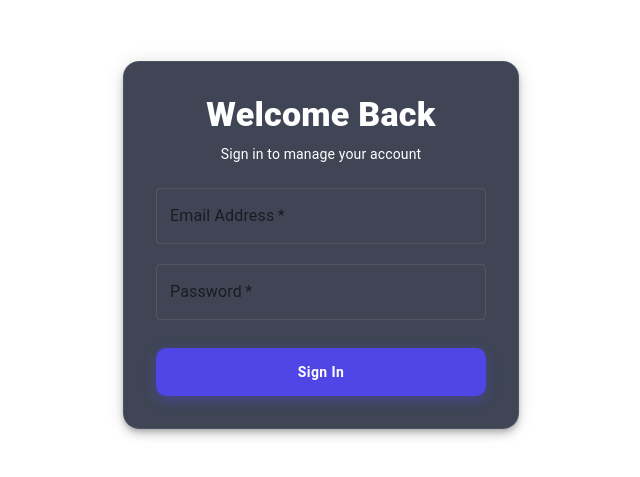
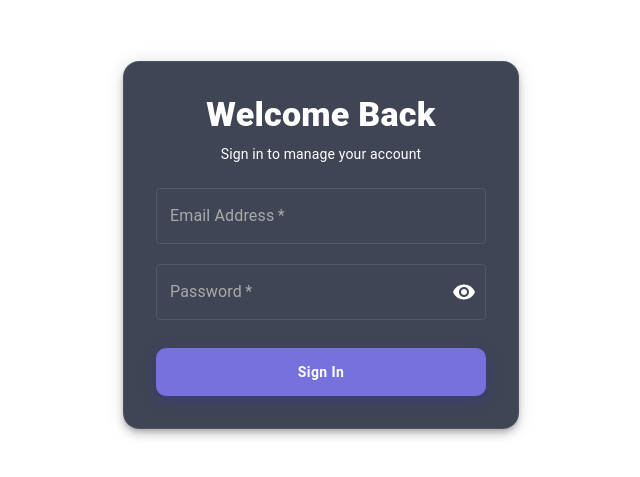
Before and after one commit to Niroshanan/time_logger, a React (Vite) app: page /login in a window 1280 px wide. Shown: the part 155-632 px from the top of the page, without its empty margins (319-959 px from the left). Built offline with nearby package versions, Linux system fonts and the light colour scheme; no server answers.

Commit message:
Show password visibility button

```diff
--- a/src/pages/login.tsx
+++ b/src/pages/login.tsx
@@ -1,5 +1,5 @@
-import React, { useState } from 'react';
-import { useMutation } from '@tanstack/react-query';
+import React, { useState } from "react";
+import { useMutation } from "@tanstack/react-query";
 import {
   Box,
   Button,
@@ -10,14 +10,14 @@ import {
   Alert,
   IconButton,
   InputAdornment,
-    CircularProgress
-} from '@mui/material';
-import { Visibility, VisibilityOff } from '@mui/icons-material';
-import { loginWithPassword } from '../api/auth';
+  CircularProgress,
+} from "@mui/material";
+import { Visibility, VisibilityOff } from "@mui/icons-material";
+import { loginWithPassword } from "../api/auth";
 
 export const Login = () => {
-    const [email, setEmail] = useState('');
-    const [password, setPassword] = useState('');
+  const [email, setEmail] = useState("");
+  const [password, setPassword] = useState("");
   const [showPassword, setShowPassword] = useState(false);
 
   // TanStack Query Mutation
@@ -39,10 +39,10 @@ export const Login = () => {
   return (
     <Box
       sx={{
-                minHeight: '100vh',
-                display: 'flex',
-                alignItems: 'center',
-                justifyContent: 'center',
+        minHeight: "100vh",
+        display: "flex",
+        alignItems: "center",
+        justifyContent: "center",
         padding: 2,
       }}
     >
@@ -52,17 +52,21 @@ export const Login = () => {
           sx={{
             padding: 4,
             borderRadius: 4,
-                        backgroundColor: 'rgba(15, 23, 42, 0.8)',
-                        backdropFilter: 'blur(16px)',
-                        border: '1px solid rgba(255, 255, 255, 0.08)',
+            backgroundColor: "rgba(15, 23, 42, 0.8)",
+            backdropFilter: "blur(16px)",
+            border: "1px solid rgba(255, 255, 255, 0.08)",
           }}
         >
           {/* Header */}
-                    <Box sx={{ textAlign: 'center', mb: 3 }}>
-                        <Typography variant="h4" component="h2" sx={{ fontWeight: 800, color: '#fff', mb: 1 }}>
+          <Box sx={{ textAlign: "center", mb: 3 }}>
+            <Typography
+              variant="h4"
+              component="h2"
+              sx={{ fontWeight: 800, color: "#fff", mb: 1 }}
+            >
               Welcome Back
             </Typography>
-                        <Typography variant="body2" sx={{ color: '#fff' }}>
+            <Typography variant="body2" sx={{ color: "#fff" }}>
               Sign in to manage your account
             </Typography>
           </Box>
@@ -75,7 +79,11 @@ export const Login = () => {
           )}
 
           {/* Login Form */}
-                    <Box component="form" onSubmit={handleLogin} sx={{ display: 'flex', flexDirection: 'column', gap: 2.5 }}>
+          <Box
+            component="form"
+            onSubmit={handleLogin}
+            sx={{ display: "flex", flexDirection: "column", gap: 2.5 }}
+          >
             <TextField
               label="Email Address"
               type="email"
@@ -86,30 +94,75 @@ export const Login = () => {
               onChange={(e) => setEmail(e.target.value)}
               disabled={isPending}
               sx={{
-                                '& .MuiOutlinedInput-root': {
-                                    color: '#fff',
-                                    '& fieldset': { borderColor: 'rgba(255,255,255,0.1)' },
-                                    '&:hover fieldset': { borderColor: 'rgba(255,255,255,0.2)' },
-                                    '&.Mui-focused fieldset': { borderColor: '#6366f1' },
+                "& .MuiOutlinedInput-root": {
+                  color: "#fff",
+                  "& fieldset": {
+                    borderColor: "rgba(255,255,255,0.1)",
+                  },
+                  "&:hover fieldset": {
+                    borderColor: "rgba(255,255,255,0.2)",
+                  },
+                  "&.Mui-focused fieldset": {
+                    borderColor: "#6366f1",
+                  },
+                },
+                "& .MuiInputLabel-root": {
+                  color: "#aaa",
+                },
+                "& .MuiInputLabel-root.Mui-focused": {
+                  color: "#6366f1",
                 },
               }}
             />
 
             <TextField
               label="Password"
-                            type={showPassword ? 'text' : 'password'}
+              type={showPassword ? "text" : "password"}
               variant="outlined"
               fullWidth
               required
               value={password}
               onChange={(e) => setPassword(e.target.value)}
               disabled={isPending}
+              slotProps={{
+                input: {
+                  endAdornment: (
+                    <InputAdornment position="end">
+                      <IconButton
+                        aria-label={
+                          showPassword ? "Hide password" : "Show password"
+                        }
+                        onClick={handleClickShowPassword}
+                        onMouseDown={handleMouseDownPassword}
+                        onMouseUp={(e) => e.preventDefault()}
+                        edge="end"
+                        disabled={isPending}
+                        sx={{ color: "#fff" }}
+                      >
+                        {showPassword ? <VisibilityOff /> : <Visibility />}
+                      </IconButton>
+                    </InputAdornment>
+                  ),
+                },
+              }}
               sx={{
-                                '& .MuiOutlinedInput-root': {
-                                    color: '#fff',
-                                    '& fieldset': { borderColor: 'rgba(255,255,255,0.1)' },
-                                    '&:hover fieldset': { borderColor: 'rgba(255,255,255,0.2)' },
-                                    '&.Mui-focused fieldset': { borderColor: '#6366f1' },
+                "& .MuiOutlinedInput-root": {
+                  color: "#fff",
+                  "& fieldset": {
+                    borderColor: "rgba(255,255,255,0.1)",
+                  },
+                  "&:hover fieldset": {
+                    borderColor: "rgba(255,255,255,0.2)",
+                  },
+                  "&.Mui-focused fieldset": {
+                    borderColor: "#6366f1",
+                  },
+                },
+                "& .MuiInputLabel-root": {
+                  color: "#aaa",
+                },
+                "& .MuiInputLabel-root.Mui-focused": {
+                  color: "#6366f1",
                 },
               }}
             />
@@ -123,16 +176,20 @@ export const Login = () => {
                 mt: 1,
                 py: 1.5,
                 borderRadius: 2.5,
-                                backgroundColor: '#4f46e5',
+                backgroundColor: "#7771dd",
                 fontWeight: 600,
-                                textTransform: 'none',
-                                boxShadow: '0 4px 14px 0 rgba(79, 70, 229, 0.4)',
-                                '&:hover': {
-                                    backgroundColor: '#4338ca',
+                textTransform: "none",
+                boxShadow: "0 4px 14px 0 rgba(51, 45, 170, 0.4)",
+                "&:hover": {
+                  backgroundColor: "#685eda",
                 },
               }}
             >
-                            {isPending ? <CircularProgress size={24} sx={{ color: '#fff' }} /> : 'Sign In'}
+              {isPending ? (
+                <CircularProgress size={24} sx={{ color: "#fff" }} />
+              ) : (
+                "Sign In"
+              )}
             </Button>
           </Box>
         </Paper>
```
Lines whose indentation alone changed are shown as unchanged.
